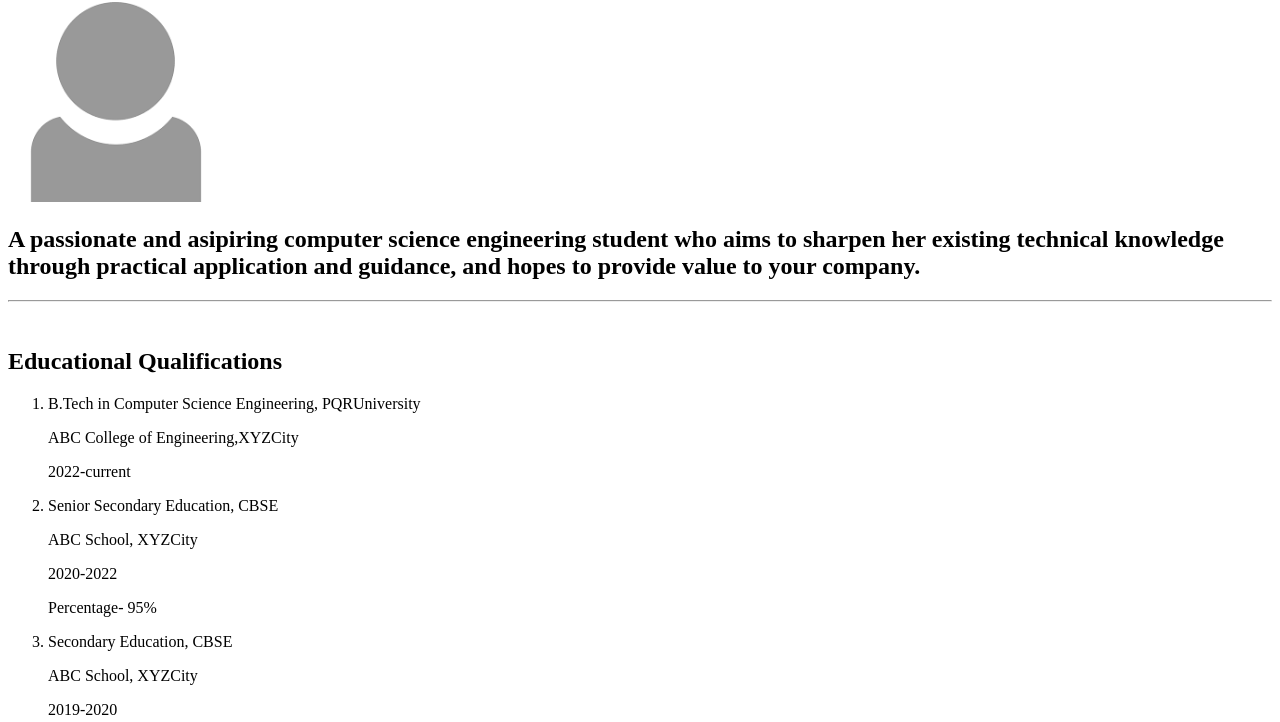
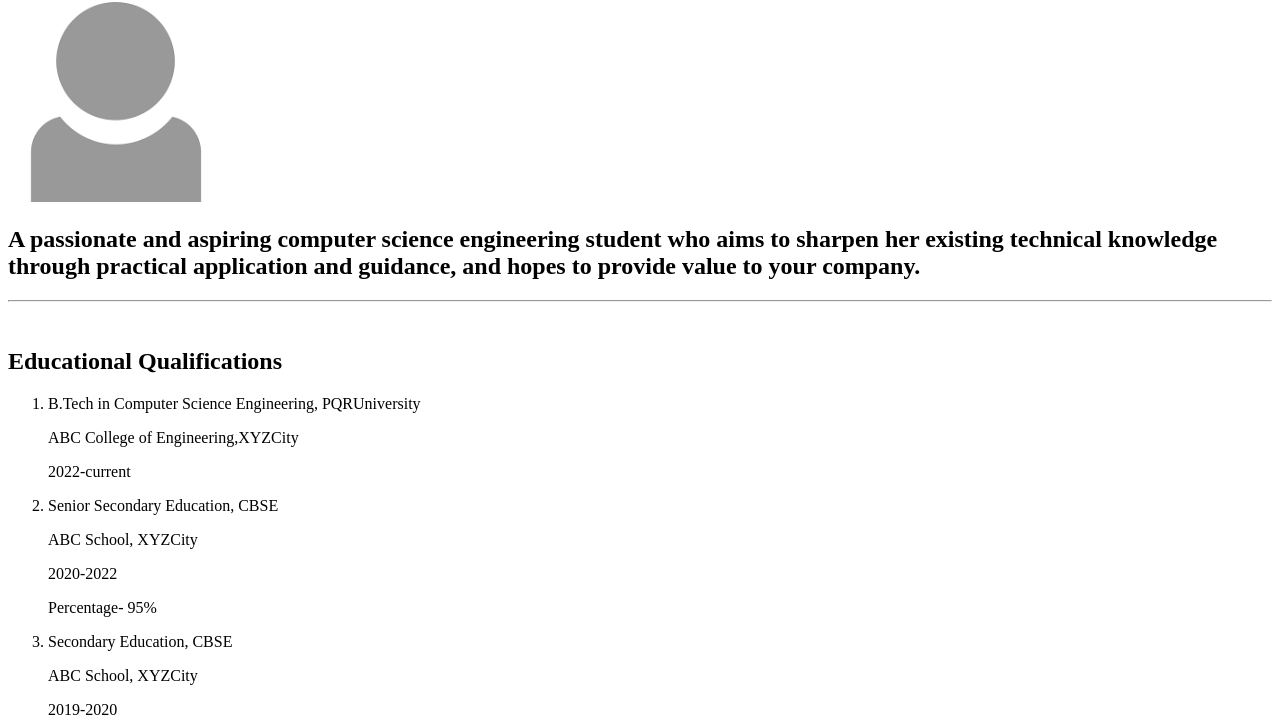
Before and after one commit to anaghan/HTMLResume, a plain HTML site: page index.html in a window 1280 px wide. Shown: the part 78-800 px from the top of the page. Drawn offline with Linux system fonts and the light colour scheme.

Commit message:
Update index.html

```diff
--- a/index.html
+++ b/index.html
@@ -7,7 +7,7 @@
     <body>
         <h1>Anagha Nair</h1>
         <img src="./me1.png" height="200"/>
-        <h2>A passionate and asipiring computer science engineering student who aims to sharpen her existing technical knowledge through practical application and guidance, and hopes to provide value to your company. </h2>
+        <h2>A passionate and aspiring computer science engineering student who aims to sharpen her existing technical knowledge through practical application and guidance, and hopes to provide value to your company. </h2>
     <hr/>
     <br/>
     <h2>Educational Qualifications</h2>
```
